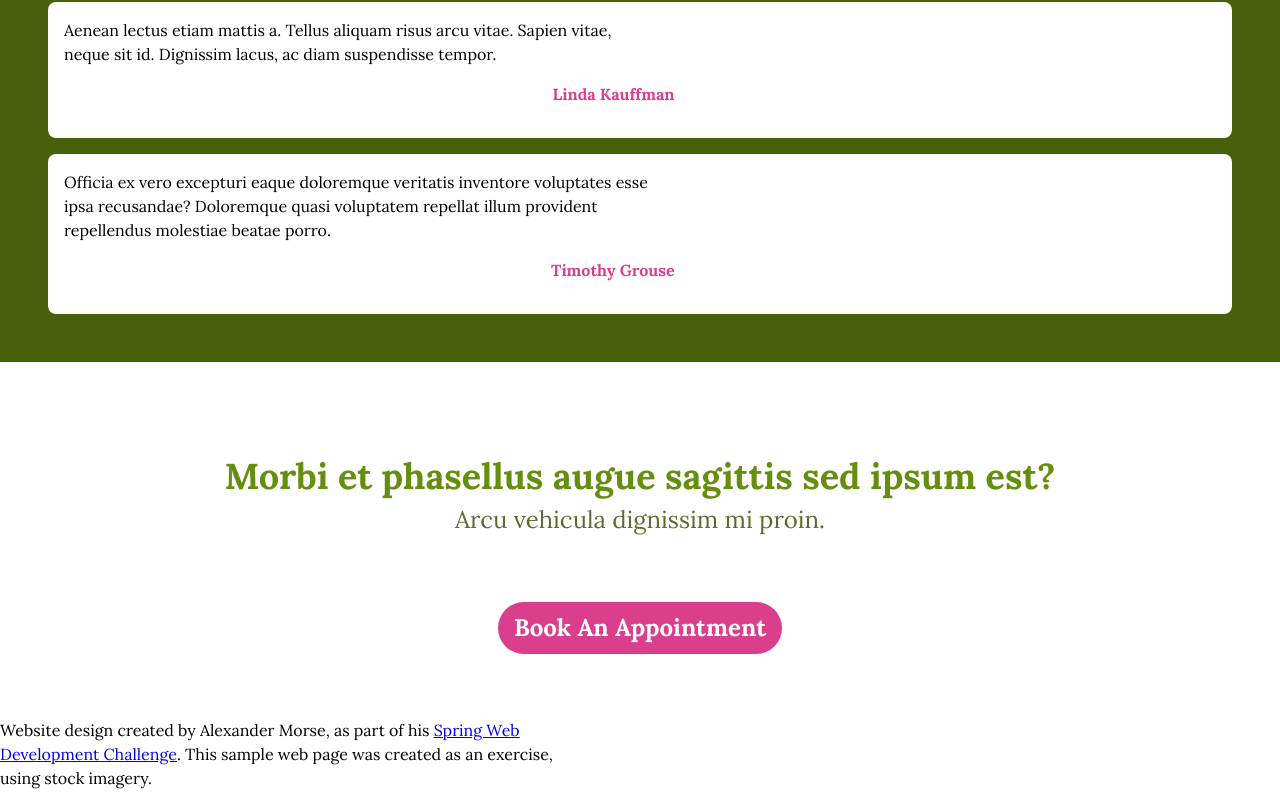
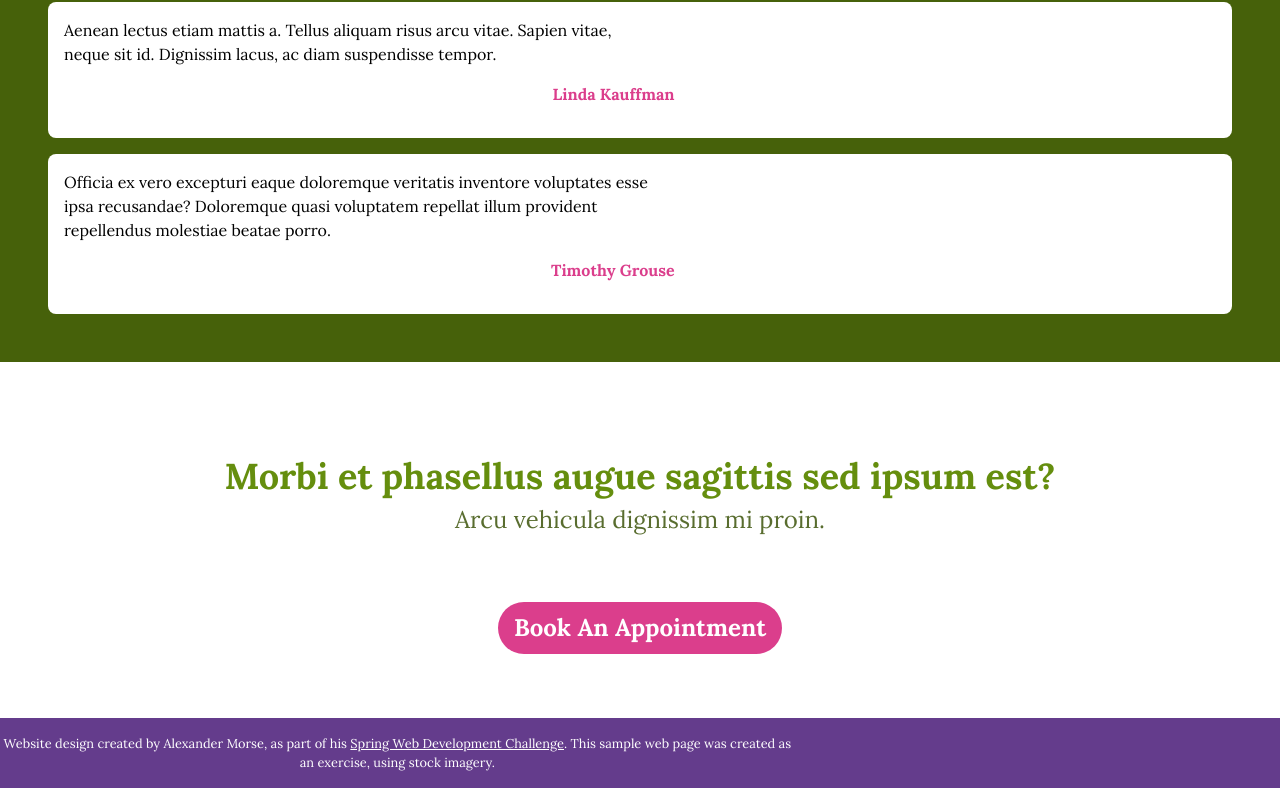
Before and after one commit to Sakeran/ac-product, a website: page src/index.html in a window 1280 px wide. Shown: the part 4945-5751 px from the top of the page. Drawn offline with Linux system fonts and the light colour scheme.

Commit message:
Style footer

```diff
--- a/src/assets/css/styles.css
+++ b/src/assets/css/styles.css
@@ -367,3 +367,22 @@ nav .cta-link {
   max-width: 600px;
   font-size: 1.5rem;
 }
+
+/* Footer */
+
+footer {
+  padding: 1rem 0;
+  background-color: var(--bg-purple);
+}
+
+footer p {
+  font-size: 0.8em;
+  color: white;
+  margin: 0;
+  text-align: center;
+  max-width: 100ch;
+}
+
+footer a {
+  color: white;
+}
```
